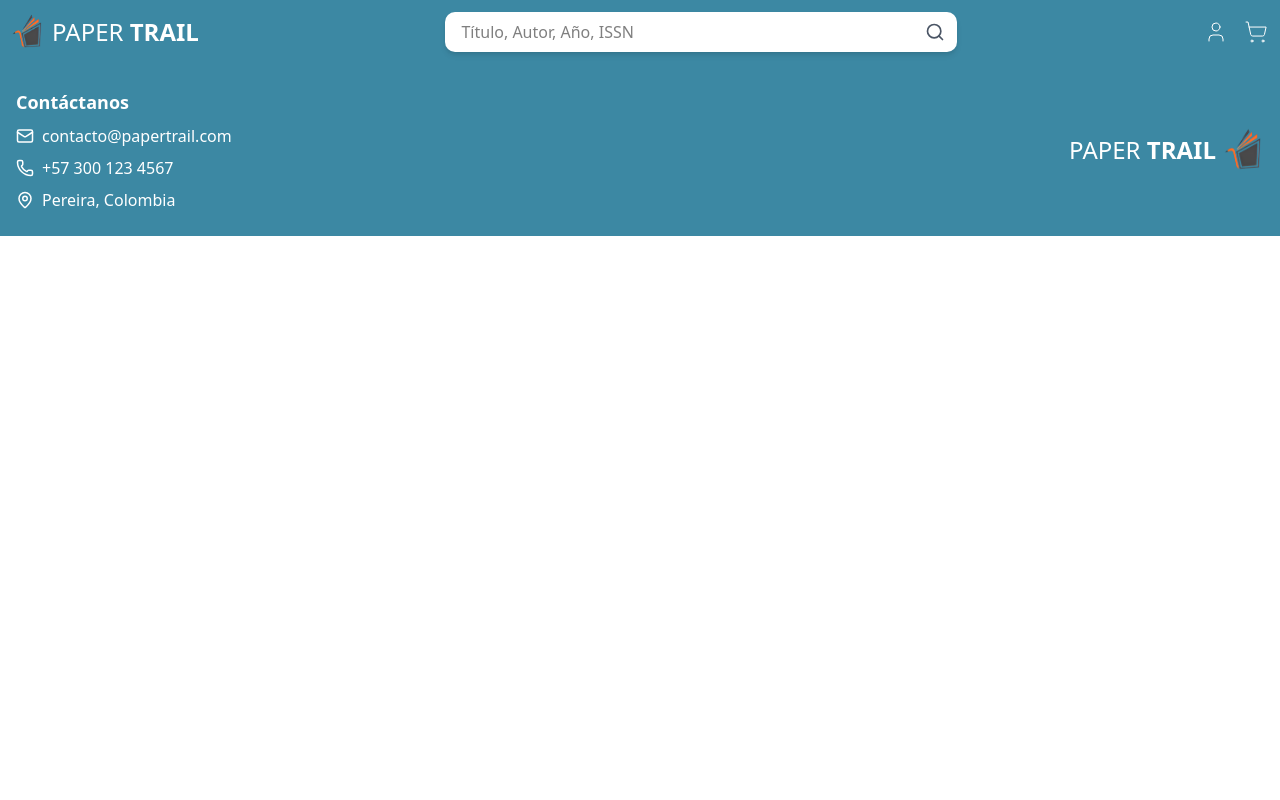
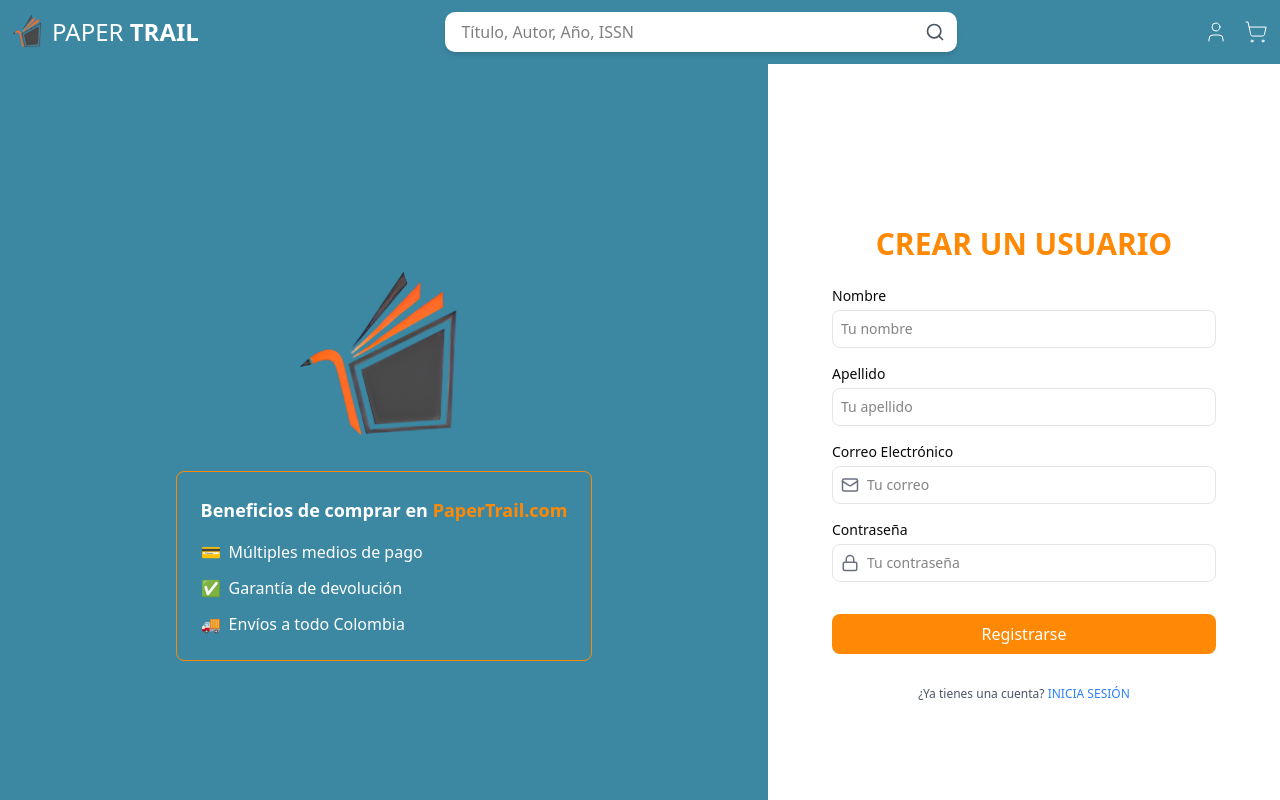
Before and after one commit to Sapr1121/PaperTrail, a Next.js app in the folder front-end-nextjs/frontend-nextjs/: page / in a window 1280 px wide. Shown: the top 800 px of the page. Built offline with nearby package versions, Linux system fonts and the light colour scheme.

Commit message:
Login y registro

```diff
--- a/front-end-nextjs/frontend-nextjs/app/layout.tsx
+++ b/front-end-nextjs/frontend-nextjs/app/layout.tsx
@@ -1,8 +1,6 @@
 import type { Metadata } from "next";
 import { Urbanist } from "next/font/google"; // Importa la fuente Urbanist
 import "./globals.css";
-import Navbar from "@/components/navbar"
-import Footer from "@/components/footer"
 // Importa la fuente Urbanist
 const urbanist = Urbanist({
   variable: "--font-urbanist", // Nombre de la variable CSS para la fuente
@@ -24,9 +22,7 @@ export default function RootLayout({
       <body
         className={`${urbanist.variable} antialiased`} // Aplica la fuente Urbanist
       >
-        <Navbar/>
         {children}
-        <Footer/>
       </body>
     </html>
   );
--- a/front-end-nextjs/frontend-nextjs/app/page.tsx
+++ b/front-end-nextjs/frontend-nextjs/app/page.tsx
@@ -1,7 +1,15 @@
-import { Button } from "@/components/ui/button";
+import Footer from "@/components/footer";
+import Navbar from "@/components/navbar";
+import Register from "@/components/register";
 
-export default function Home() {
-  return (
-        ""
-        );
-}
+
+
+export default function RegisterPage() {
+  return(
+    <>
+    <Navbar/>
+    <Register />
+    <Footer/>
+    </>
+  )
+  }
--- /dev/null
+++ b/front-end-nextjs/frontend-nextjs/components/login.tsx
@@ -0,0 +1,46 @@
+import { Mail, Lock } from "lucide-react";
+import Image from "next/image";
+
+const Login = () => {
+    return (
+        <div className="flex flex-col md:flex-row h-screen">
+            {/* Sección izquierda con beneficios */}
+            <div className="w-full md:w-1/2 bg-[#3C88A3] flex flex-col items-center justify-center p-6 md:p-10 text-white">
+                <Image src="/images/icono.png" alt="Logo" width={120} height={120} className="md:w-[150px] md:h-[150px]" />
+                <div className="border border-orange-400 p-4 md:p-6 rounded-md mt-4 md:mt-6 text-center md:text-left">
+                    <h2 className="text-lg font-semibold">Beneficios de comprar en <span className="text-orange-400">PaperTrail.com</span></h2>
+                    <div className="mt-4 space-y-2 md:space-y-3">
+                        <p className="flex items-center justify-center md:justify-start"><span className="mr-2">💳</span> Múltiples medios de pago</p>
+                        <p className="flex items-center justify-center md:justify-start"><span className="mr-2">✅</span> Garantía de devolución</p>
+                        <p className="flex items-center justify-center md:justify-start"><span className="mr-2">🚚</span> Envíos a todo Colombia</p>
+                    </div>
+                </div>
+            </div>
+
+            {/* Sección derecha con formulario de login */}
+            <div className="w-full md:w-1/2 flex flex-col items-center justify-center p-6 md:p-10">
+                <h1 className="text-2xl md:text-3xl font-semibold text-orange-400 mb-4 md:mb-6 text-center">TE DAMOS LA BIENVENIDA</h1>
+
+                <div className="w-full max-w-xs md:max-w-sm">
+                    <label className="block text-sm font-medium">Email</label>
+                    <div className="flex items-center border rounded-md p-2 mt-1">
+                        <Mail size={18} className="text-gray-500 mr-2" />
+                        <input type="email" className="flex-1 outline-none text-sm md:text-base" placeholder="Tu email" />
+                    </div>
+
+                    <label className="block text-sm font-medium mt-4">Contraseña</label>
+                    <div className="flex items-center border rounded-md p-2 mt-1">
+                        <Lock size={18} className="text-gray-500 mr-2" />
+                        <input type="password" className="flex-1 outline-none text-sm md:text-base" placeholder="Tu contraseña" />
+                    </div>
+
+                    <button className="w-full bg-orange-400 text-white py-2 rounded-md mt-4">Ingresar</button>
+                    <p className="text-xs md:text-sm text-gray-600 text-center mt-2 cursor-pointer">¿Olvidaste tu contraseña?</p>
+                    <p className="text-xs md:text-sm text-gray-600 text-center mt-4">¿No tienes cuenta? <span className="text-blue-500 cursor-pointer">REGÍSTRATE</span></p>
+                </div>
+            </div>
+        </div>
+    );
+};
+
+export default Login;
--- /dev/null
+++ b/front-end-nextjs/frontend-nextjs/components/register.tsx
@@ -0,0 +1,63 @@
+import { Mail, Lock} from "lucide-react";
+import Image from "next/image";
+
+const Register = () => {
+  return (
+    <div className="flex flex-col md:flex-row min-h-screen">
+      {/* Sección izquierda - Logo, Beneficios */}
+      <div className="w-full md:w-3/5 bg-[#3C88A3] flex flex-col items-center justify-center p-6 md:p-10 text-white">
+        <Image
+          src="/images/icono.png"
+          alt="Logo"
+          width={150}
+          height={150}
+          className="md:w-[180px] md:h-[180px]"
+        />
+        <div className="border border-orange-400 p-4 md:p-6 rounded-md mt-6 text-center md:text-left">
+          <h2 className="text-lg font-semibold">Beneficios de comprar en <span className="text-orange-400">PaperTrail.com</span></h2>
+          <div className="mt-4 space-y-3">
+            <p className="flex items-center justify-center md:justify-start"><span className="mr-2">💳</span> Múltiples medios de pago</p>
+            <p className="flex items-center justify-center md:justify-start"><span className="mr-2">✅</span> Garantía de devolución</p>
+            <p className="flex items-center justify-center md:justify-start"><span className="mr-2">🚚</span> Envíos a todo Colombia</p>
+          </div>
+        </div>
+      </div>
+
+      {/* Sección derecha - Formulario */}
+      <div className="w-full md:w-2/5 flex flex-col items-center justify-center p-6 md:p-10">
+        <h1 className="text-2xl md:text-3xl font-semibold text-orange-400 mb-6 text-center">CREAR UN USUARIO</h1>
+
+        <div className="w-full max-w-xs md:max-w-sm space-y-4">
+          <div>
+            <label className="block text-sm font-medium">Nombre</label>
+            <input type="text" className="w-full border rounded-md p-2 mt-1 outline-none text-sm" placeholder="Tu nombre" />
+          </div>
+          <div>
+            <label className="block text-sm font-medium">Apellido</label>
+            <input type="text" className="w-full border rounded-md p-2 mt-1 outline-none text-sm" placeholder="Tu apellido" />
+          </div>
+          <div>
+            <label className="block text-sm font-medium">Correo Electrónico</label>
+            <div className="flex items-center border rounded-md p-2 mt-1">
+              <Mail size={18} className="text-gray-500 mr-2" />
+              <input type="email" className="flex-1 outline-none text-sm" placeholder="Tu correo" />
+            </div>
+          </div>
+          <div>
+            <label className="block text-sm font-medium">Contraseña</label>
+            <div className="flex items-center border rounded-md p-2 mt-1">
+              <Lock size={18} className="text-gray-500 mr-2" />
+              <input type="password" className="flex-1 outline-none text-sm" placeholder="Tu contraseña" />
+            </div>
+          </div>
+          <button className="w-full bg-orange-400 text-white py-2 rounded-md mt-4">Registrarse</button>
+          <p className="text-xs text-gray-600 text-center mt-4">
+            ¿Ya tienes una cuenta? <span className="text-blue-500 cursor-pointer">INICIA SESIÓN</span>
+          </p>
+        </div>
+      </div>
+    </div>
+  );
+};
+
+export default Register;
```
